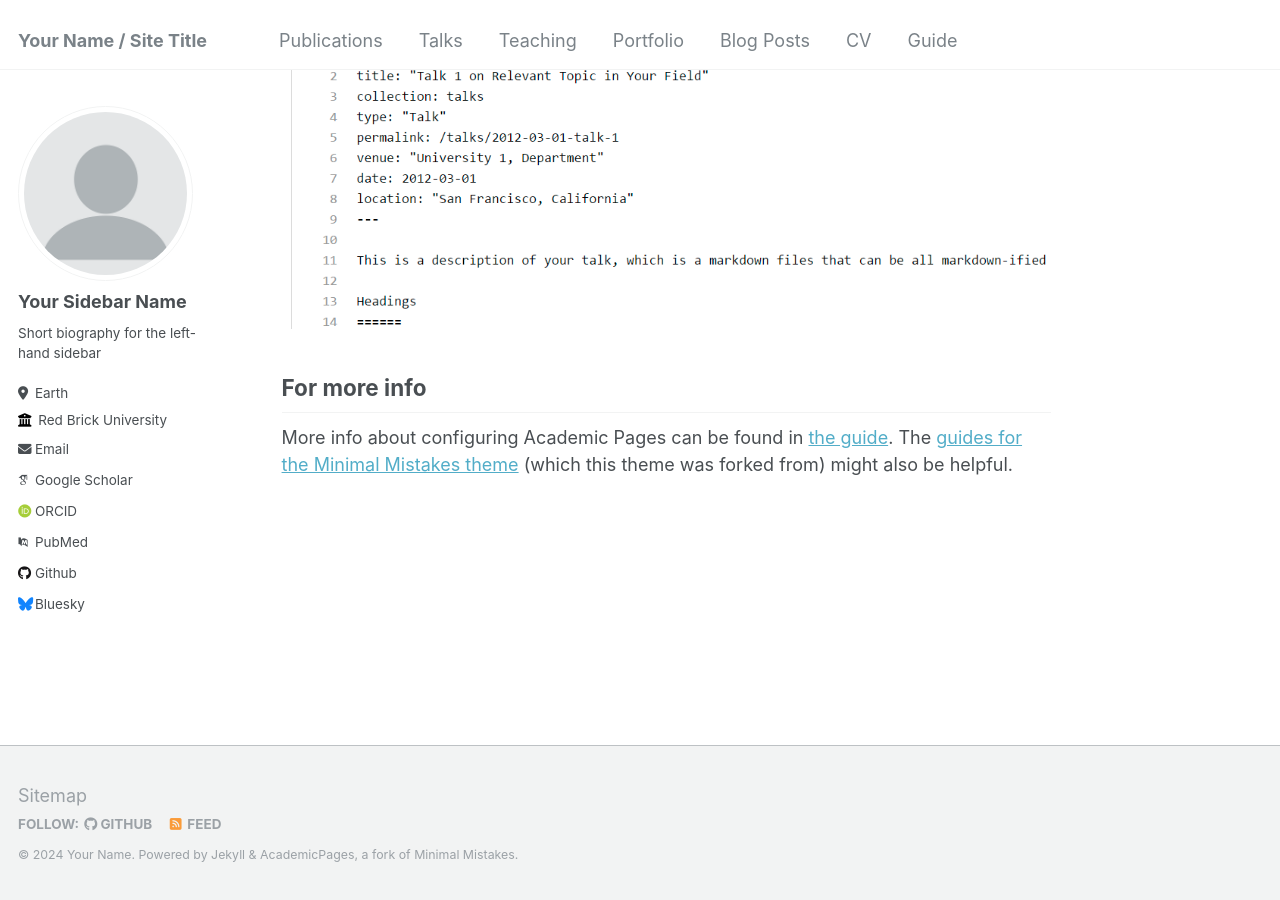
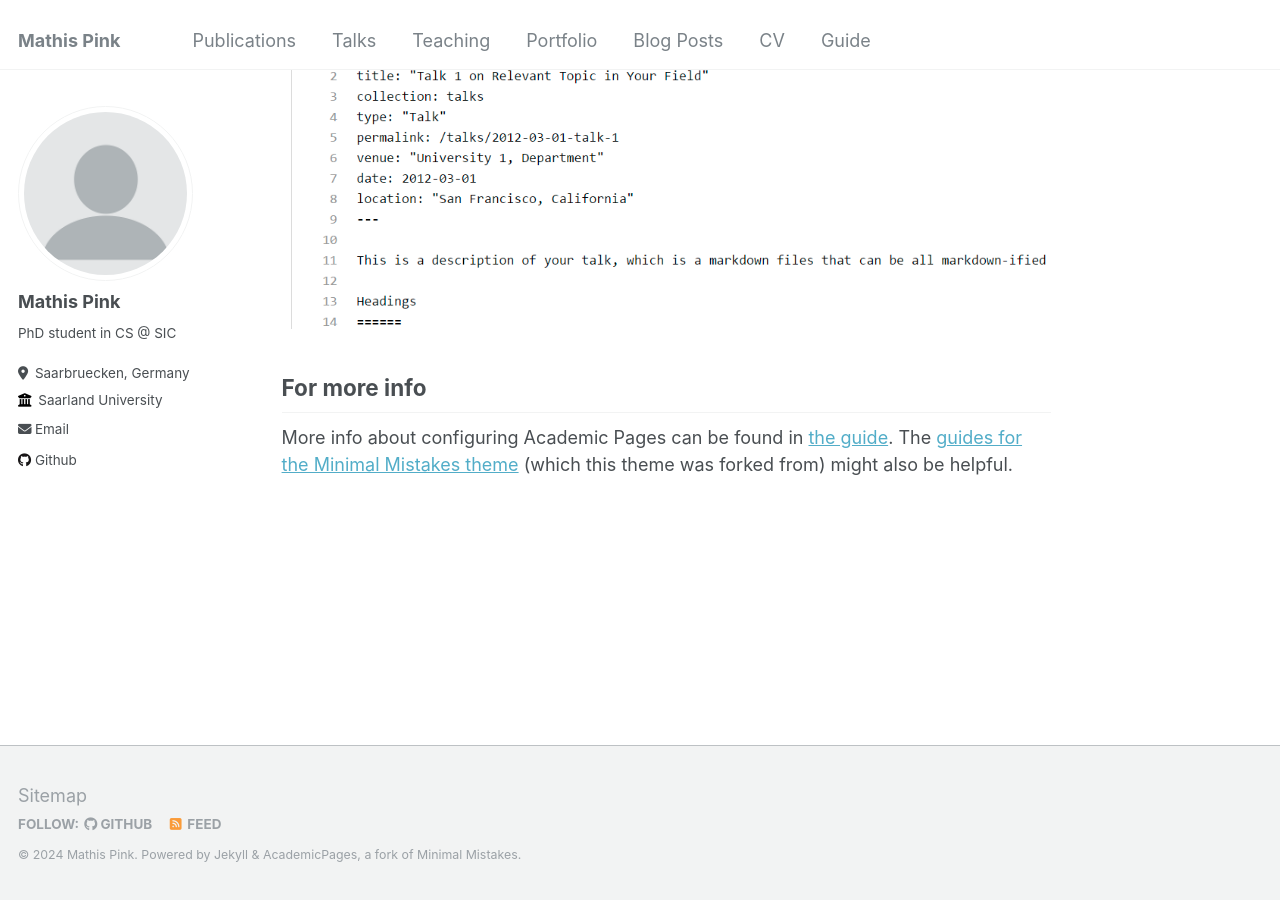
Before and after one commit to mathispink/mathispink.github.io, a Jekyll site: the page built from _pages/about.md, in a window 1280 px wide and 900 px high, scrolled down 2660 px. Built offline with Jekyll 4.4.1, drawn with Linux system fonts in a browser that asks for light colours; some web fonts are replaced.

Commit message:
Update _config.yml

```diff
--- a/_config.yml
+++ b/_config.yml
@@ -8,10 +8,10 @@
 
 # Basic Site Settings
 locale                   : "en-US"
-title                    : "Your Name / Site Title"
+title                    : "Mathis Pink"
 title_separator          : "-"
-name                     : &name "Your Name"
-description              : &description "personal description"
+name                     : &name "Mathis Pink"
+description              : &description "PhD student in computer science @ MPI-SWS"
 url                      : https://academicpages.github.io # the base hostname & protocol for your site e.g. "https://mmistakes.github.io"
 baseurl                  : "" # the subpath of your site, e.g. "/blog"
 repository               : "academicpages/academicpages.github.io"
@@ -22,32 +22,32 @@ repository               : "academicpages/academicpages.github.io"
 author:
   # Biographic information
   avatar           : "profile.png"
-  name             : "Your Sidebar Name"
+  name             : "Mathis Pink"
   pronouns         : # example: "she/her"
-  bio              : "Short biography for the left-hand sidebar"
-  location         : "Earth"
-  employer         : "Red Brick University"
+  bio              : "PhD student in CS @ SIC"
+  location         : "Saarbruecken, Germany"
+  employer         : "Saarland University"
   uri              : # URL
-  email            : "none@example.org"
+  email            : "mpink@mpi-sws.org"
 
   # Academic websites
   arxiv            : # URL - Update with the correct link to your profile
-  googlescholar    : "https://scholar.google.com/citations?user=PS_CX0AAAAAJ"
+  googlescholar    : #"https://scholar.google.com/citations?user=PS_CX0AAAAAJ"
   impactstory      : # URL
-  orcid            : "http://orcid.org/yourorcidurl"
-  pubmed           : "https://www.ncbi.nlm.nih.gov/pubmed/?term=john+snow"
+  orcid            : #"http://orcid.org/yourorcidurl"
+  pubmed           : #"https://www.ncbi.nlm.nih.gov/pubmed/?term=john+snow"
   researchgate     : # URL
 
   # Repositories and software development
   bitbucket        : # Username - Update with your username on the site
   codepen          : # Username
   dribbble         : # Username
-  github           : "academicpages"
+  github           : "mathispink"
   kaggle           : # Username
   stackoverflow    : # User number or user number and name (i.e., use "1" or "1/jeff-atwood")
 
   # Social media
-  bluesky          : "bsky.app" # Replace this with you Bluesky username
+  bluesky          : #"bsky.app" # Replace this with you Bluesky username
   facebook         : # Username
   flickr           : # Username
   foursquare       : # Username
@@ -120,11 +120,11 @@ yandex_site_verification :
 
 # Social Sharing
 twitter:
-  username               : &twitter
+  username               : MathisPink&twitter
 facebook:
-  username               :
-  app_id                 :
-  publisher              :
+  username               : #
+  app_id                 : #
+  publisher              : #
 og_image                 :  # Open Graph/Twitter default site image
 # For specifying social profiles
 # - https://developers.google.com/structured-data/customize/social-profiles
@@ -206,10 +206,10 @@ collections:
     output: true
     permalink: /:collection/:path/
   portfolio:
-    output: true
+    output: false
     permalink: /:collection/:path/
   talks:
-    output: true
+    output: false
     permalink: /:collection/:path/
 
 
```
